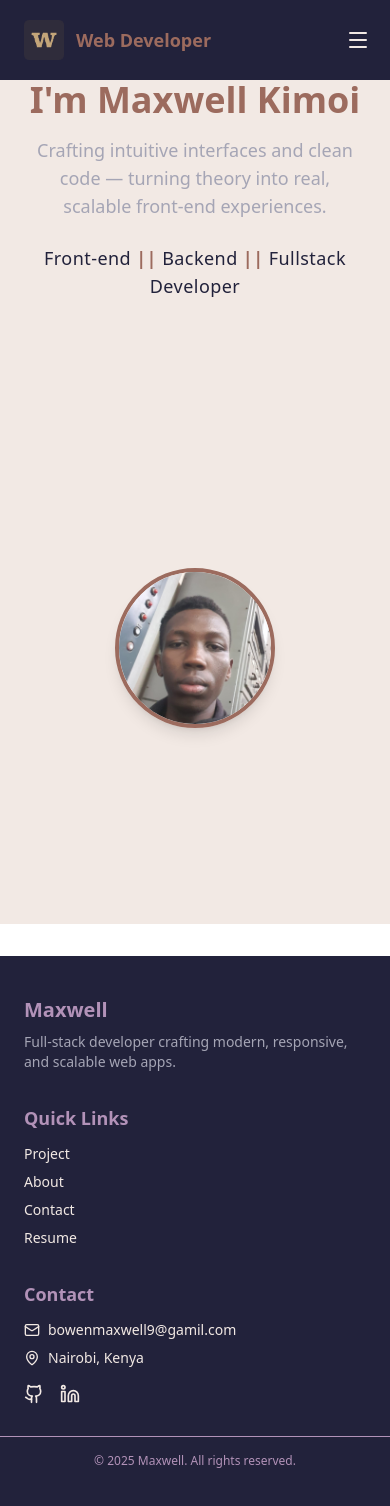
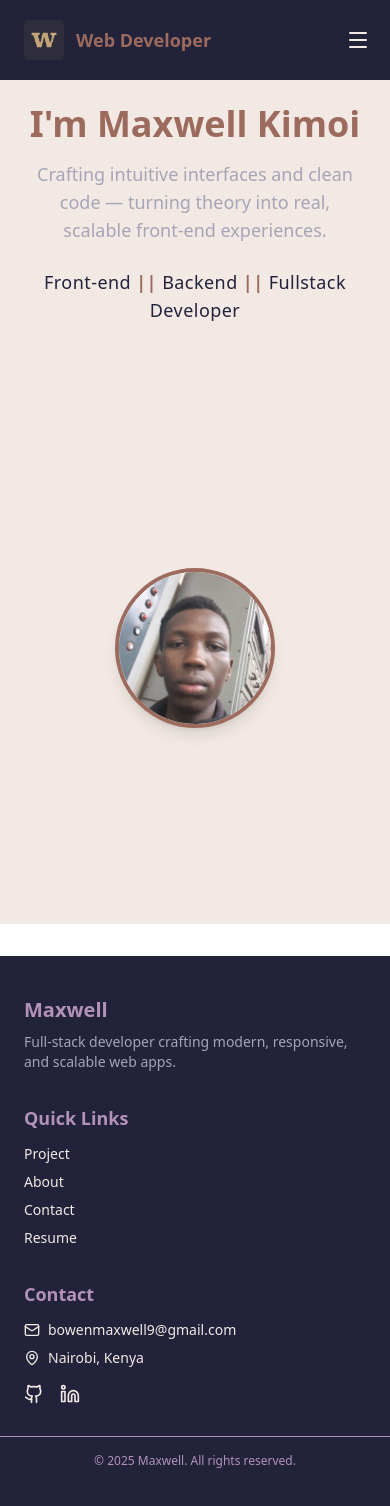
Before and after one commit to Keymoye/my-portfolio, a React (Vite) app: page / in a window 390 px wide. Shown: the top 1506 px of the page. Built offline with nearby package versions, Linux system fonts and the light colour scheme.

Commit message:
update:added a padding top for mobile spacing and email type error correction

```diff
--- a/src/App.tsx
+++ b/src/App.tsx
@@ -1,7 +1,7 @@
 
 const App = () => {
   return (
-    <section className="flex flex-col md:flex-row items-center justify-center min-h-screen px-6 md:px-12 gap-10 bg-background text-foreground">
+    <section className="flex flex-col md:flex-row items-center justify-center min-h-screen p-6 md:px-12 gap-10 bg-background text-foreground">
       {/* Text Section */}
       <div className="flex-1 text-center md:text-left space-y-4 md:px-12">
         <h1 className="text-4xl md:text-5xl font-bold text-primary">
--- a/src/components/footer.tsx
+++ b/src/components/footer.tsx
@@ -31,7 +31,7 @@ function Footer() {
             <li className="flex items-center space-x-2">
               <Mail className="h-4 w-4" />
               <a href="mailto:bowenmaxwell9@gmail.com" className="hover:text-accent">
-                bowenmaxwell9@gamil.com
+                bowenmaxwell9@gmail.com
               </a>
             </li>
             <li className="flex items-center space-x-2">
```
